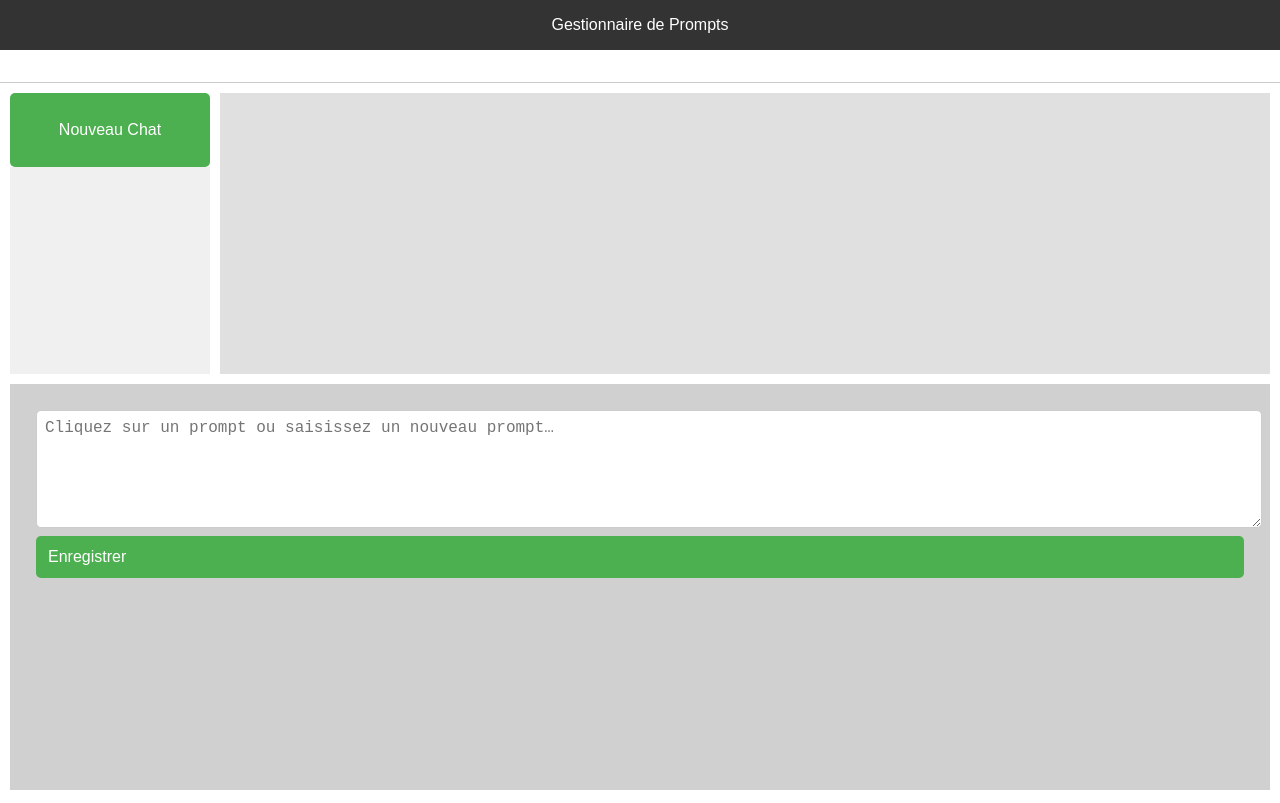
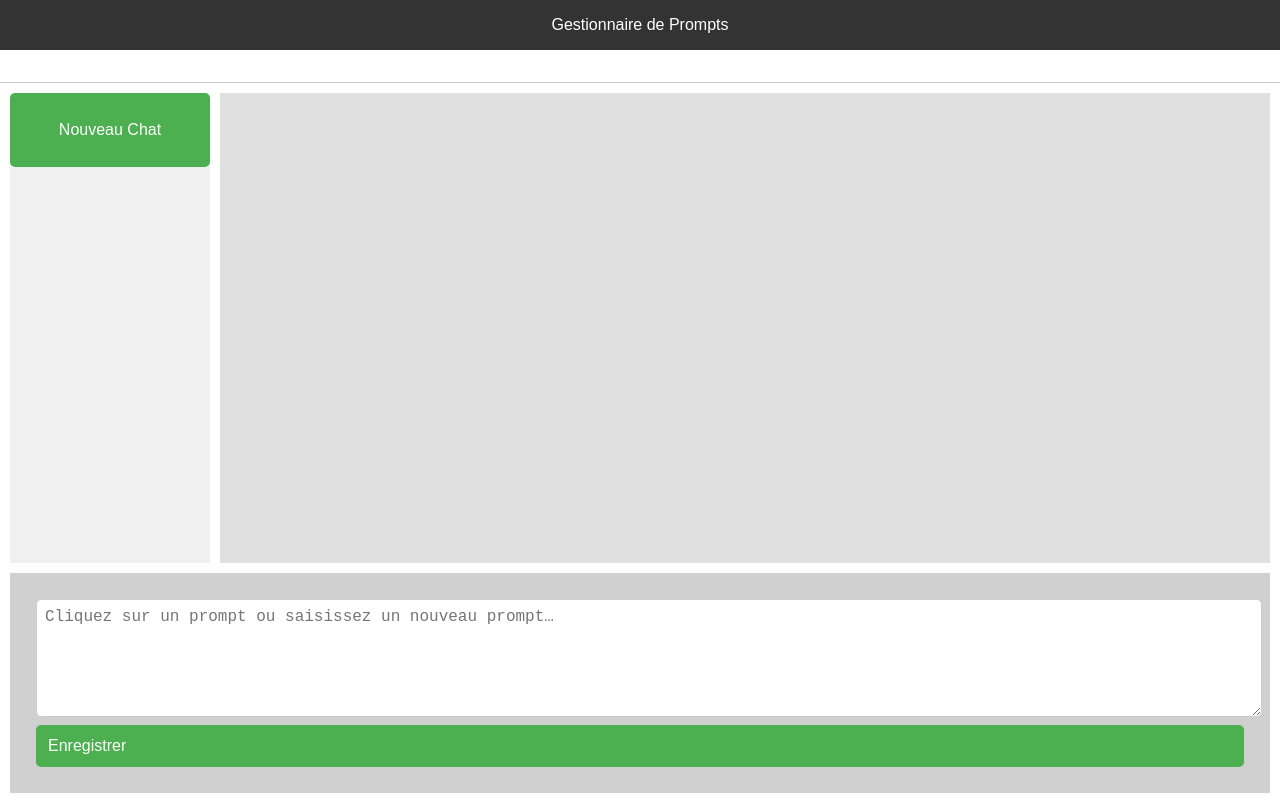
Before and after one commit to thalishd/azure-webapp, a plain HTML site: page index.html in a window 1280 px wide. Drawn offline with Linux system fonts and the light colour scheme; no server answers.

Commit message:
Overflow bugfix

```diff
--- a/index.html
+++ b/index.html
@@ -45,13 +45,12 @@
       grid-column: 1;
       grid-row: 1;
       overflow: hidden;
-      height: 100%;
     }
 
     .chat-list {
       overflow-y: auto;
       padding: 10px;
-      height:100%;
+      height:90vh;
       background-color: #f0f0f0;
     }
 
```
